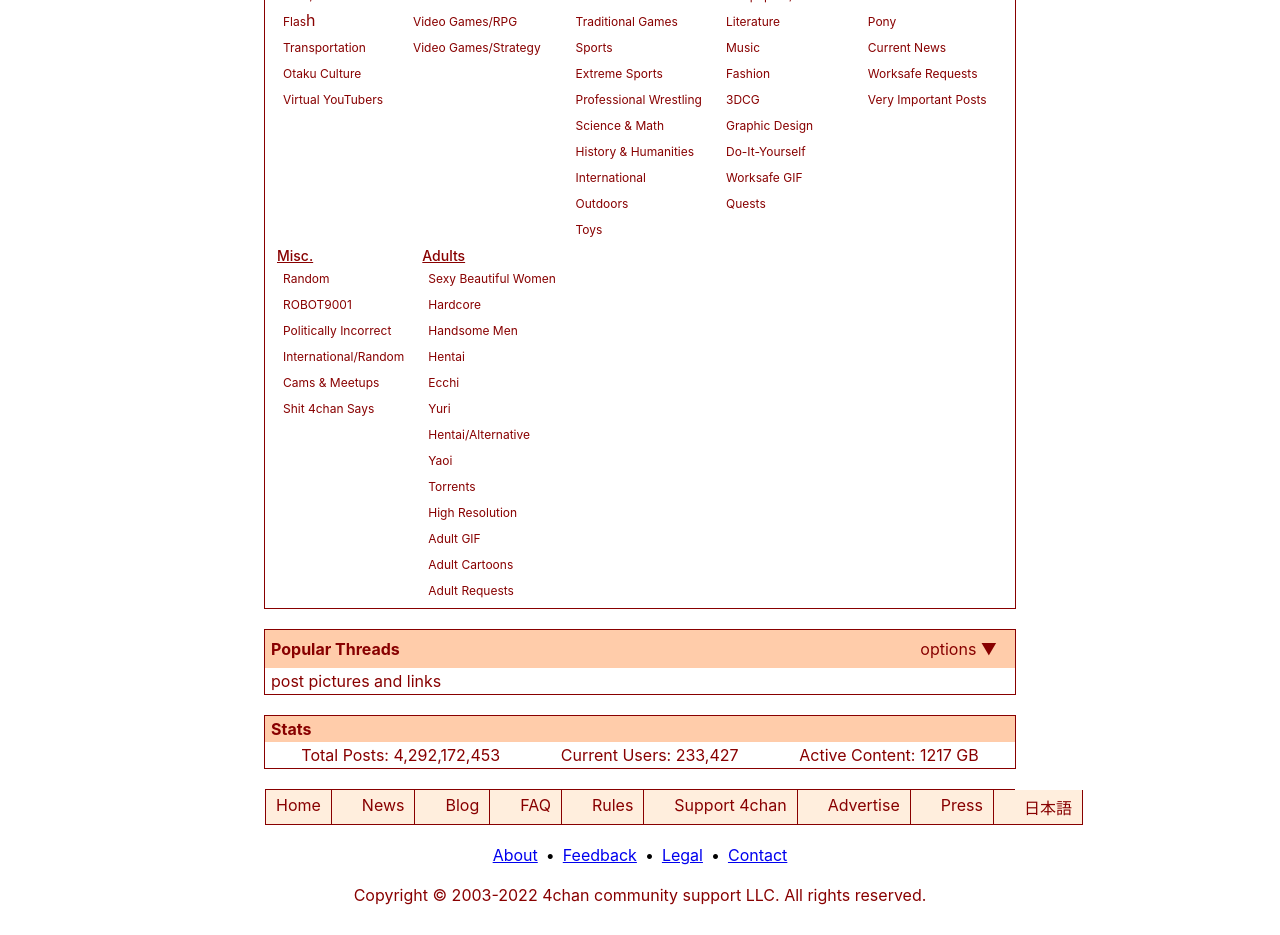
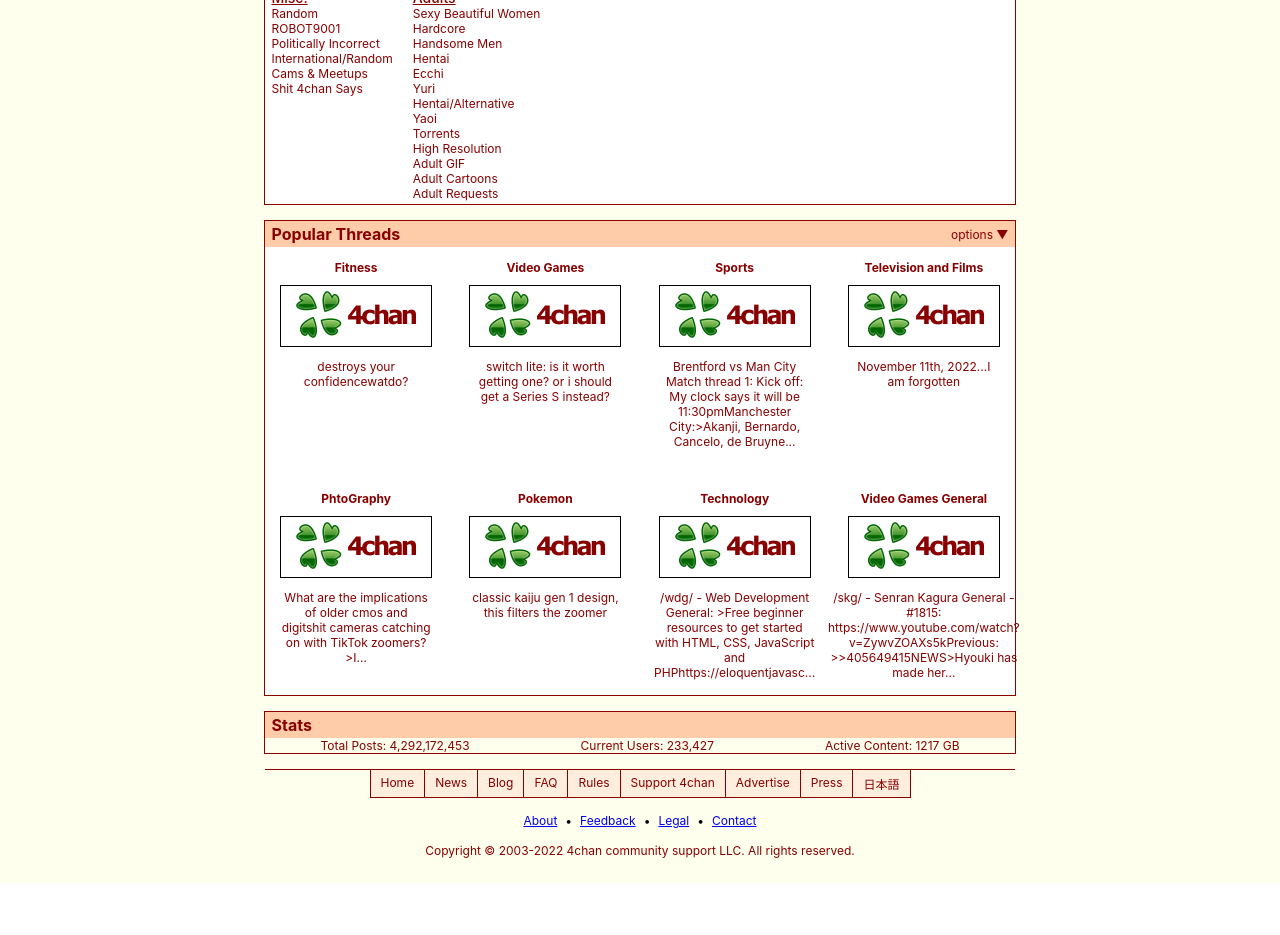
Before and after one commit to bolakunmi/4chan-clone, a React (Create React App) app: page / in a window 1280 px wide. Shown: the part 840-1775 px from the top of the page. After the commit the page ends 1723 px from the top, so only its background shows below. Built offline with nearby package versions, Linux system fonts and the light colour scheme.

Commit message:
more work done, media query left and more styling

```diff
--- a/src/App.css
+++ b/src/App.css
@@ -37,10 +37,24 @@
   }
 }
 
+
+.general{
+  /* background: rgb(255, 255, 238); */
+  background: linear-gradient(180deg,rgb(254, 214, 175), rgb(255, 255, 238)20%);
+}
+
 button {
   cursor: pointer;
 }
 
+
+*{
+  font-size: 12px;
+}
+
+a{
+  color: rgb(0, 0, 238);
+}
 
 .main{
   padding: 10px;
@@ -57,8 +71,6 @@
 }
 
 
-
-
 .description,
 .menus {
   border: 1px solid black;
@@ -73,10 +85,14 @@
 .close-button {
   background: none;
   border: none;
+  padding: 0;
 }
-.description div,
-.menus div {
-  padding: 3px 6px;
+.menu_bar, .Boards-content, .Popular_Threads_content, .logo-content {
+  padding: 3px 6.5px;
+}
+
+.Boards-content, .Popular_Threads_content, .logo-content{
+  background: white;
 }
 
 .menu_bar {
@@ -85,16 +101,19 @@
   display: flex;
   justify-content: space-between;
   align-items: center;
+
 }
 
 .menu_bar h4{
   margin: 0;
+  font-size: 16px;
 }
 
 
 .Boards-content{
   display: flex;
   flex-wrap: wrap;
+  grid-gap: 20px;
 }
 .Boards-content h6{
   margin: 0;
@@ -105,7 +124,7 @@
 .Boards-content a{
   color: inherit;
   text-decoration: none;
-  font-size: 12px;
+
 }
 .Boards-content a:hover{
   text-decoration: underline;
@@ -139,21 +158,50 @@
   padding: 0px 4px;
 }
 
+.Popular_Threads_content{
+  display: flex;
+  flex-wrap: wrap;
+      justify-content: space-around;
+      row-gap: 20px;
+      grid-gap: 20px;
+}
+
+.Popular_Threads_content h6{
+  margin: 10px;
+}
+
+.popular_thread{
+  width: 150px;
+  display: flex;
+      flex-direction: column;
+    align-items: center;
+    text-align: center;
+}
+
+.popular_thread img{
+  width: inherit;
+  border: 1px solid black;
+}
+
 
 /* dropdown */
 .dropdown {
   display: inline-block;
   position: relative;
+  padding: unset;
 }
 
 .dropdown-content {
+  padding: 0;
   display: none;
-  position: absolute;
+  position:absolute;
+  right: 0px;
   width: max-content;
   overflow: auto;
   background: white;
   box-shadow: 0px 8px 16px 0px rgba(0, 0, 0, 0.2);
   z-index: 100;
+  box-sizing: border-box;
 }
 
 .dropdown:hover .dropdown-content {
@@ -166,14 +214,13 @@
 
 .dropdown-content a {
   display: block;
-  color: #000000;
+  color: rgb(136, 0, 0);
   padding: 5px;
   text-decoration: none;
 }
 
 .dropdown-content a:hover {
-  color: #ffffff;
-  background-color: #00a4bd;
+  background-color: rgb(255, 204, 170);
 }
 /* Dropdown */
 
@@ -204,6 +251,8 @@
 
   .more-options {
     padding: unset;
+    row-gap: unset;
+    grid-gap: unset;
   }
 
   .more span {
--- a/src/App.js
+++ b/src/App.js
@@ -1,5 +1,6 @@
 import React, { useState } from "react";
 import "./App.css";
+import { Popular } from "./Popular";
 
 function App() {
   const [descriptionDisplay, setDescriptionDisplay] = useState(true);
@@ -30,7 +31,7 @@
               </button>
             </div>
 
-            <div>
+            <div className="logo-content">
               4chan is a simple image - based bulletin board where anyone can
               post comments and share images.There are boards dedicated to a
               variety of topics, from Japanese animation and culture to
@@ -343,13 +344,22 @@
             <div className="dropdown">
               <div className="dopdown-button">options ▼</div>
               <div className="dropdown-content">
-                <div>Show Worksafe Content Only</div>
-                <div>Show NSFW Content only</div>
-                <div>Show All Content</div>
+                <div><a href="/">Show Worksafe Content Only</a></div>
+                <div><a href="/">Show NSFW Content only</a></div>
+                <div><a href="/">Show All Content</a></div>
               </div>
             </div>
           </div>
-          <div>post pictures and links</div>
+          <div className="Popular_Threads_content">
+            {Popular.map((popular)=>{
+              const {name, img, description} = popular
+              return(<div className="popular_thread">
+                <h6>{name}</h6>
+                <img src={img} alt={name}/>
+                <p>{description}</p>
+              </div>)
+            })}
+          </div>
         </div>
 
         <br></br>
--- /dev/null
+++ b/src/Popular.js
@@ -0,0 +1,35 @@
+export const Popular =[
+    {name: 'Fitness',
+    img: require('./media/logo-transparent.png'),
+    description: 'destroys your confidencewatdo?'
+},
+    {name: 'Video Games',
+    img: require('./media/logo-transparent.png'),
+    description: 'switch lite: is it worth getting one? or i should get a Series S instead?'
+},
+    {name: 'Sports',
+    img: require('./media/logo-transparent.png'),
+    description: 'Brentford vs Man City Match thread 1: Kick off: My clock says it will be 11:30pmManchester City:>Akanji, Bernardo, Cancelo, de Bruyne...'
+},
+    {name: 'Television and Films',
+    img: require('./media/logo-transparent.png'),
+    description: 'November 11th, 2022...I am forgotten'
+},
+    {name: 'PhtoGraphy',
+    img: require('./media/logo-transparent.png'),
+    description: 'What are the implications of older cmos and digitshit cameras catching on with TikTok zoomers?>I...'
+},
+    {name: 'Pokemon',
+    img: require('./media/logo-transparent.png'),
+    description: 'classic kaiju gen 1 design, this filters the zoomer'
+},
+    {name: 'Technology',
+    img: require('./media/logo-transparent.png'),
+    description: '/wdg/ - Web Development General: >Free beginner resources to get started with HTML, CSS, JavaScript and PHPhttps://eloquentjavasc...'
+},
+    {name: 'Video Games General',
+    img: require('./media/logo-transparent.png'),
+    description: '/skg/ - Senran Kagura General - #1815: https://www.youtube.com/watch?v=ZywvZOAXs5kPrevious: >>405649415NEWS>Hyouki has made her...'
+},
+
+]
```
Also changed, not shown: src/dist/Popular.dev.js (added).
